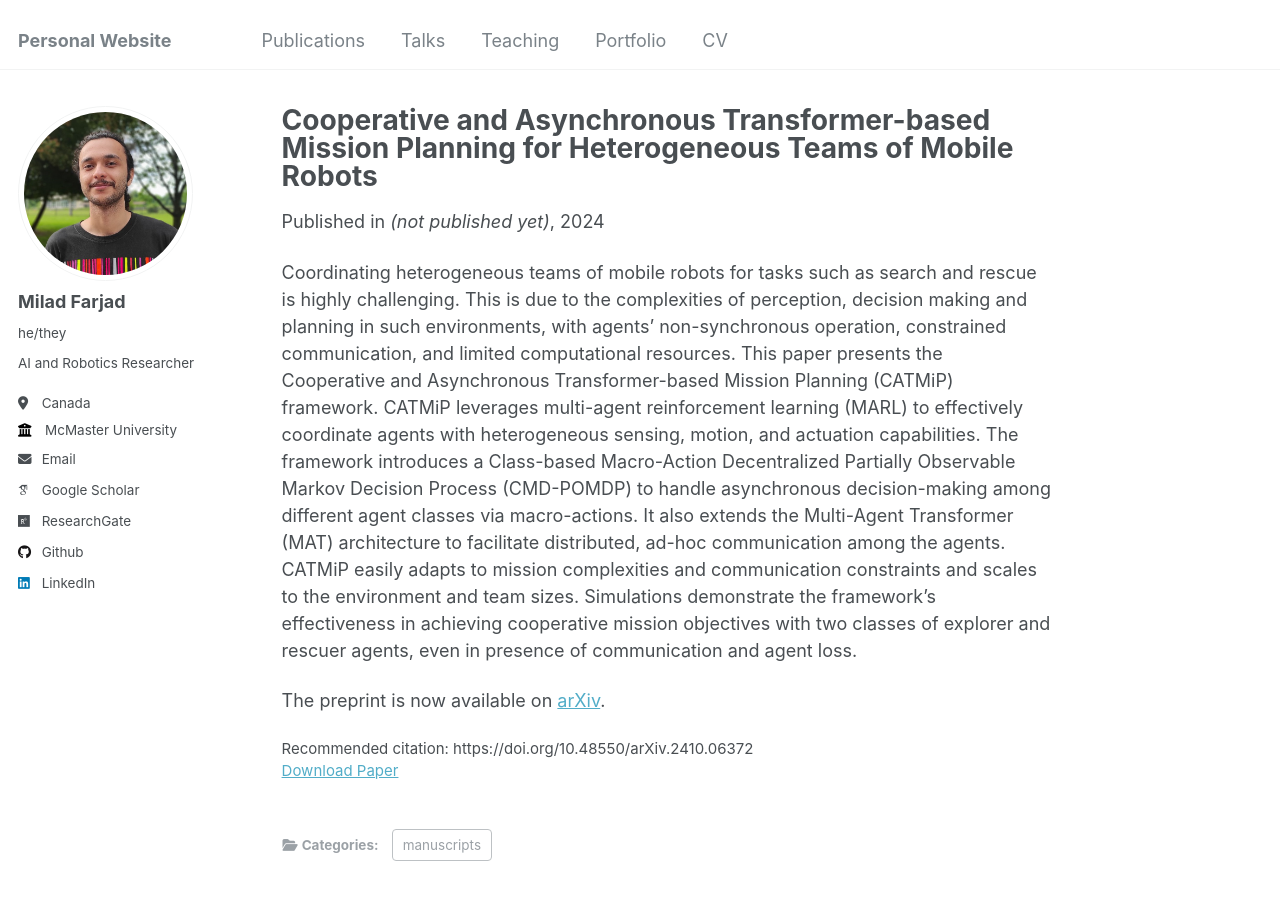
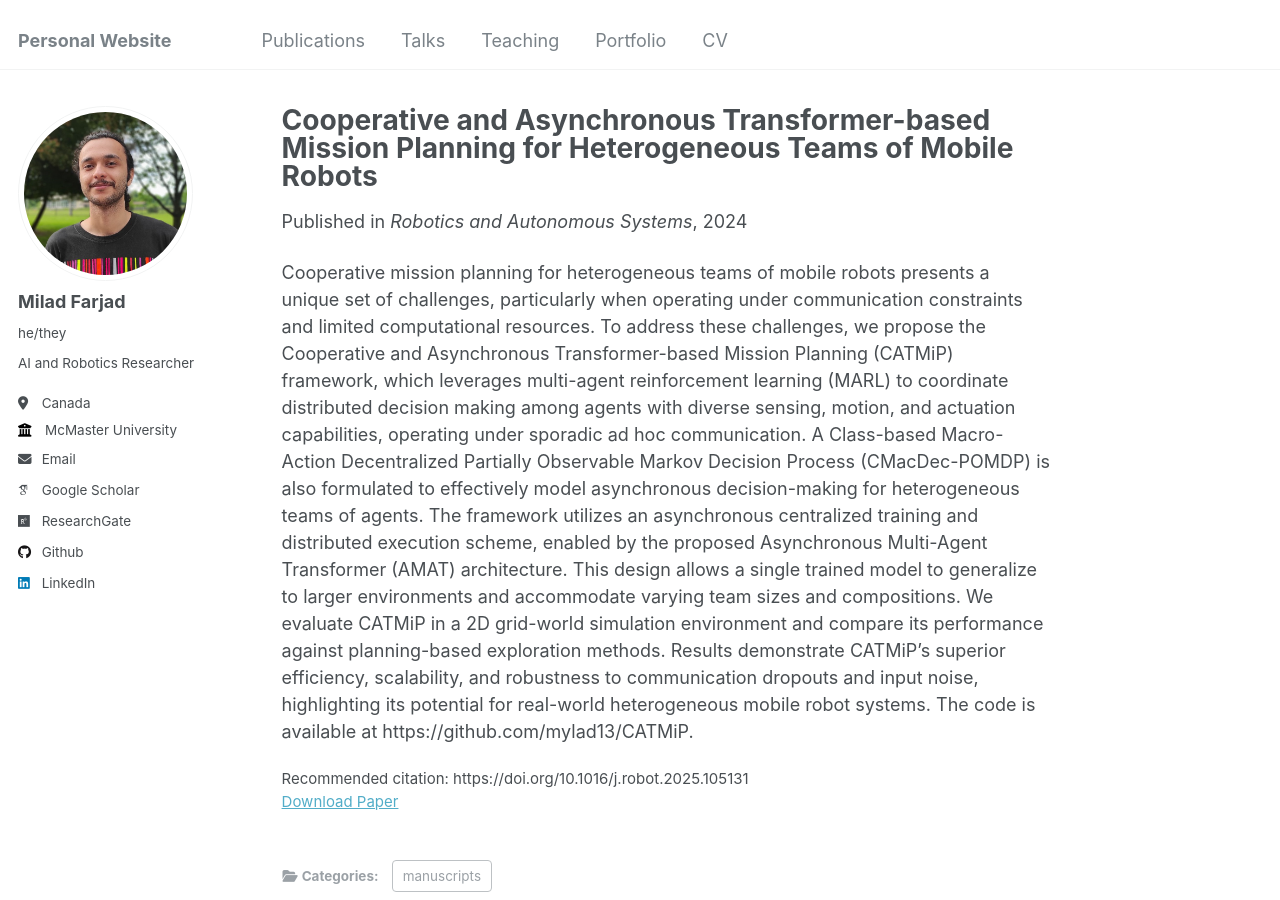
Before and after one commit to mylad13/mylad13.github.io, a Jekyll site: the page built from _publications/2024-10-01-CATMiP.md, in a window 1280 px wide and 900 px high. Built offline with Jekyll 4.4.1, drawn with Linux system fonts in a browser that asks for light colours; some web fonts are replaced.

Commit message:
updated paper link

```diff
--- a/_publications/2024-10-01-CATMiP.md
+++ b/_publications/2024-10-01-CATMiP.md
@@ -5,12 +5,10 @@ category: manuscripts
 permalink: /publication/2024-10-01-CATMiP
 excerpt: 'CATMiP leverages multi-agent reinforcement learning and the Multi-Agent Transformer architecture to coordinate heterogeneous mobile robots in asynchronous, communication-constrained environments.'
 date: 2024-10-01
-venue: '(not published yet)'
+venue: 'Robotics and Autonomous Systems'
 slidesurl: # 'http://academicpages.github.io/files/slides2.pdf'
-paperurl: 'https://arxiv.org/abs/2410.06372'
-citation: 'https://doi.org/10.48550/arXiv.2410.06372'
+paperurl: 'https://www.sciencedirect.com/science/article/pii/S0921889025002283'
+citation: 'https://doi.org/10.1016/j.robot.2025.105131'
 ---
 
-Coordinating heterogeneous teams of mobile robots for tasks such as search and rescue is highly challenging. This is due to the complexities of perception, decision making and planning in such environments, with agents' non-synchronous operation, constrained communication, and limited computational resources. This paper presents the Cooperative and Asynchronous Transformer-based Mission Planning (CATMiP) framework. CATMiP leverages multi-agent reinforcement learning (MARL) to effectively coordinate agents with heterogeneous sensing, motion, and actuation capabilities. The framework introduces a Class-based Macro-Action Decentralized Partially Observable Markov Decision Process (CMD-POMDP) to handle asynchronous decision-making among different agent classes via macro-actions. It also extends the Multi-Agent Transformer (MAT) architecture to facilitate distributed, ad-hoc communication among the agents. CATMiP easily adapts to mission complexities and communication constraints and scales to the environment and team sizes. Simulations demonstrate the framework's effectiveness in achieving cooperative mission objectives with two classes of explorer and rescuer agents, even in presence of communication and agent loss.
-
-The preprint is now available on [arXiv](https://arxiv.org/abs/2410.06372).
+Cooperative mission planning for heterogeneous teams of mobile robots presents a unique set of challenges, particularly when operating under communication constraints and limited computational resources. To address these challenges, we propose the Cooperative and Asynchronous Transformer-based Mission Planning (CATMiP) framework, which leverages multi-agent reinforcement learning (MARL) to coordinate distributed decision making among agents with diverse sensing, motion, and actuation capabilities, operating under sporadic ad hoc communication. A Class-based Macro-Action Decentralized Partially Observable Markov Decision Process (CMacDec-POMDP) is also formulated to effectively model asynchronous decision-making for heterogeneous teams of agents. The framework utilizes an asynchronous centralized training and distributed execution scheme, enabled by the proposed Asynchronous Multi-Agent Transformer (AMAT) architecture. This design allows a single trained model to generalize to larger environments and accommodate varying team sizes and compositions. We evaluate CATMiP in a 2D grid-world simulation environment and compare its performance against planning-based exploration methods. Results demonstrate CATMiP's superior efficiency, scalability, and robustness to communication dropouts and input noise, highlighting its potential for real-world heterogeneous mobile robot systems. The code is available at https://github.com/mylad13/CATMiP.
```
